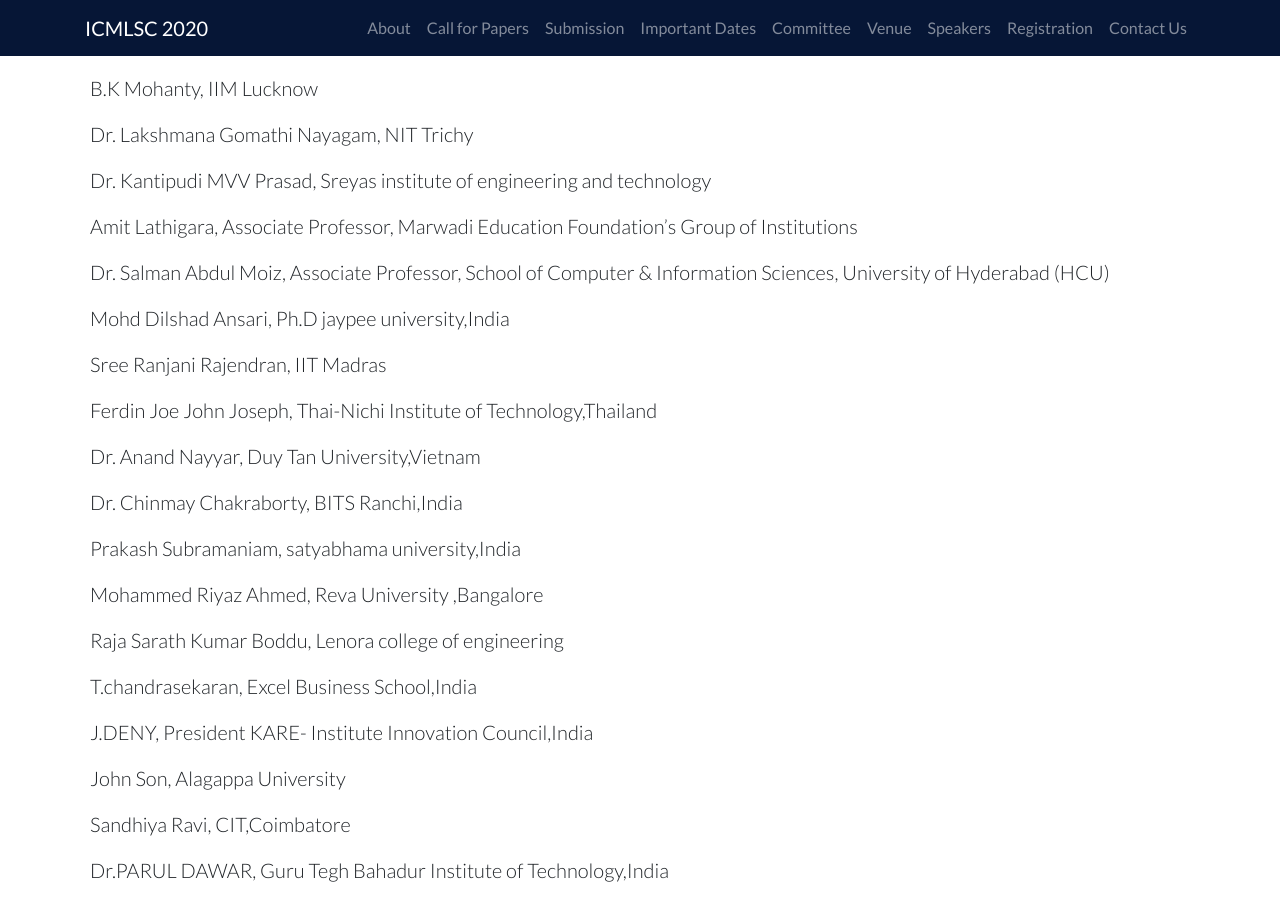
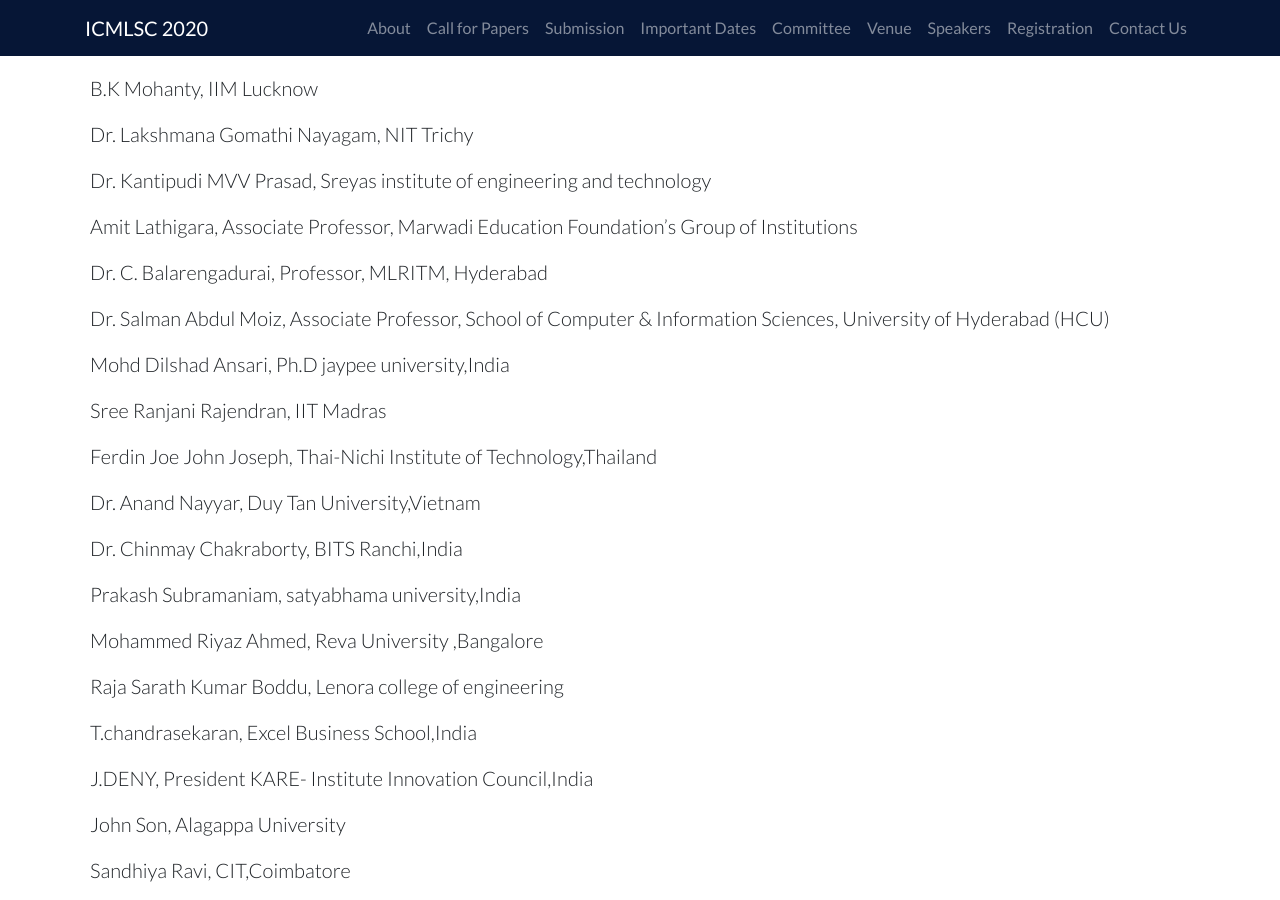
Before and after one commit to ieeevardhaman/icmlsc-website, a Jekyll site: the page built from pages/committee.md, in a window 1280 px wide and 900 px high, scrolled down 3180 px. Built offline with Jekyll 4.4.1, drawn with Linux system fonts in a browser that asks for light colours; our own code applies the rules of GitHub Pages for plain Markdown files.

Commit message:
Update committee.md

```diff
--- a/pages/committee.md
+++ b/pages/committee.md
@@ -121,6 +121,8 @@
 
 Amit Lathigara,	Associate Professor, Marwadi Education Foundation's Group of Institutions
 
+Dr. C. Balarengadurai, Professor, MLRITM, Hyderabad
+
 Dr. Salman Abdul Moiz,	Associate Professor, School of Computer & Information Sciences, University of Hyderabad (HCU)
 
 Mohd Dilshad Ansari, Ph.D	jaypee university,India
```
